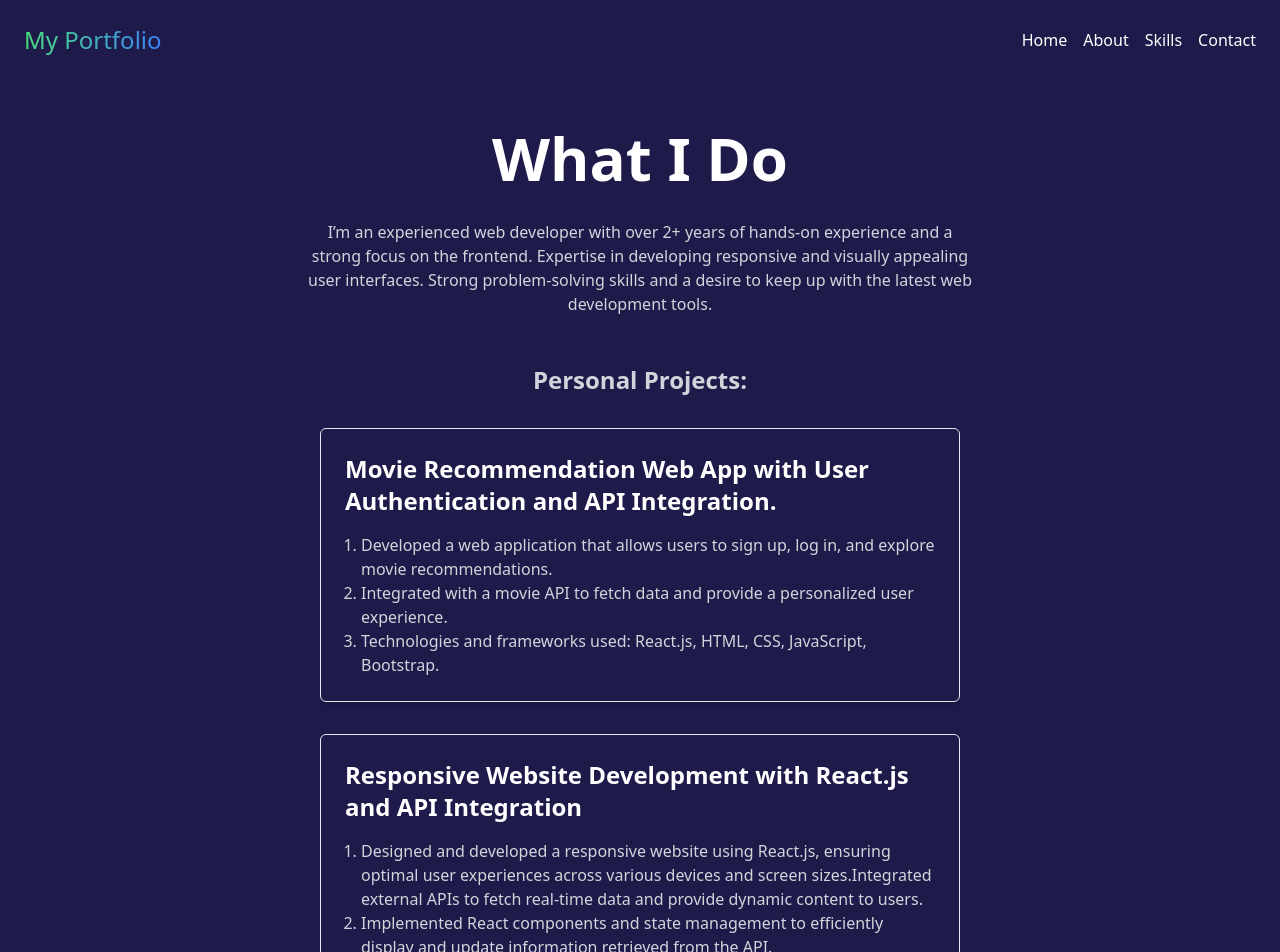
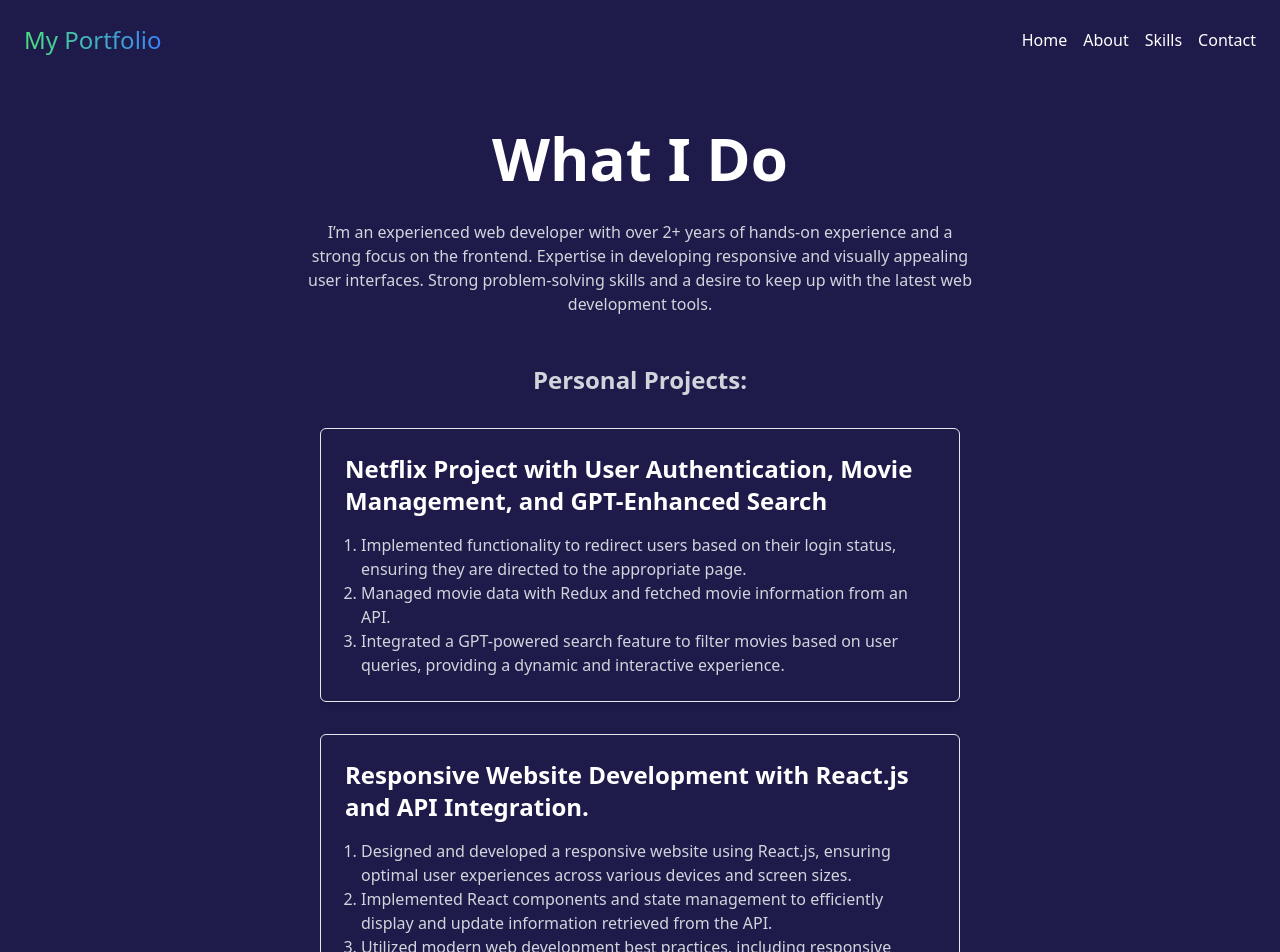
Before and after one commit to richa2762000/portfolio, a React (Create React App) app: page /about in a window 1280 px wide. Shown: the top 952 px of the page. Built offline with nearby package versions, Linux system fonts and the light colour scheme.

Commit message:
Update Value.js

```diff
--- a/src/Components/About/Value.js
+++ b/src/Components/About/Value.js
@@ -1,23 +1,33 @@
 export const Value = [
   {
-        id:1,
-      "title": "Movie Recommendation Web App with User Authentication and API Integration.",
-      "order1": "Developed a web application that allows users to sign up, log in, and explore movie recommendations.",
-      "order2": "Integrated with a movie API to fetch data and provide a personalized user experience.",
-      "order3": "Technologies and frameworks used: React.js, HTML, CSS, JavaScript, Bootstrap.",
+    id: 1,
+    title:
+      "Netflix Project with User Authentication, Movie Management, and GPT-Enhanced Search",
+    order1:
+      "Implemented functionality to redirect users based on their login status, ensuring they are directed to the appropriate page.",
+    order2:
+      "Managed movie data with Redux and fetched movie information from an API.",
+    order3:
+      "Integrated a GPT-powered search feature to filter movies based on user queries, providing a dynamic and interactive experience.",
   },
   {
-        id:2,
-      "title": "Responsive Website Development with React.js and API Integration",
-      "order1": "Designed and developed a responsive website using React.js, ensuring optimal user experiences across various devices and screen sizes.Integrated external APIs to fetch real-time data and provide dynamic content to users.",
-      "order2": "Implemented React components and state management to efficiently display and update information retrieved from the API.",
-      "order3": "Utilized modern web development best practices, including responsive design principles and optimization techniques, for improved performance and user engagement.",
+    id: 2,
+    title: "Responsive Website Development with React.js and API Integration.",
+    order1:
+      "Designed and developed a responsive website using React.js, ensuring optimal user experiences across various devices and screen sizes.",
+    order2:
+      "Implemented React components and state management to efficiently display and update information retrieved from the API.",
+    order3:
+      "Utilized modern web development best practices, including responsive design principles and optimization techniques, for improved performance and user engagement.",
   },
   {
-      id:3,
-      "title":"Portfolio Website Using React JS ",
-      "order1":"This project appears to be a personal portfolio website showcasing the skills, experience, and projects of a web developer ",
-      "order2":"Showcase Richa Chachan's skills, experience, and personal projects.Provide a visually appealing and responsive design.Enable users to contact Richa through a form. Demonstrate proficiency in modern web development technologies.",
-      "order3":"Languages: HTML5, CSS, JavaScript (React.js). Frameworks: React.js for building dynamic user interfaces.Styling: Tailwind CSS is used for styling components. Icons: FontAwesome icons for social media links.Routing: React Router for navigation."
-    }
+    id: 3,
+    title: "Portfolio Website Using React JS ",
+    order1:
+      "This project appears to be a personal portfolio website showcasing the skills, experience, and projects of a web developer ",
+    order2:
+      "Showcase my skills, experience, and personal projects.Provide a visually appealing and responsive design.Enable users to contact Richa through a form. Demonstrate proficiency in modern web development technologies.",
+    order3:
+      "Provide a visually appealing and responsive design. Enable users to contact with me through a form. Demonstrate proficiency in modern web development technologies.",
+  },
 ];
```
Lines whose indentation alone changed are shown as unchanged.
